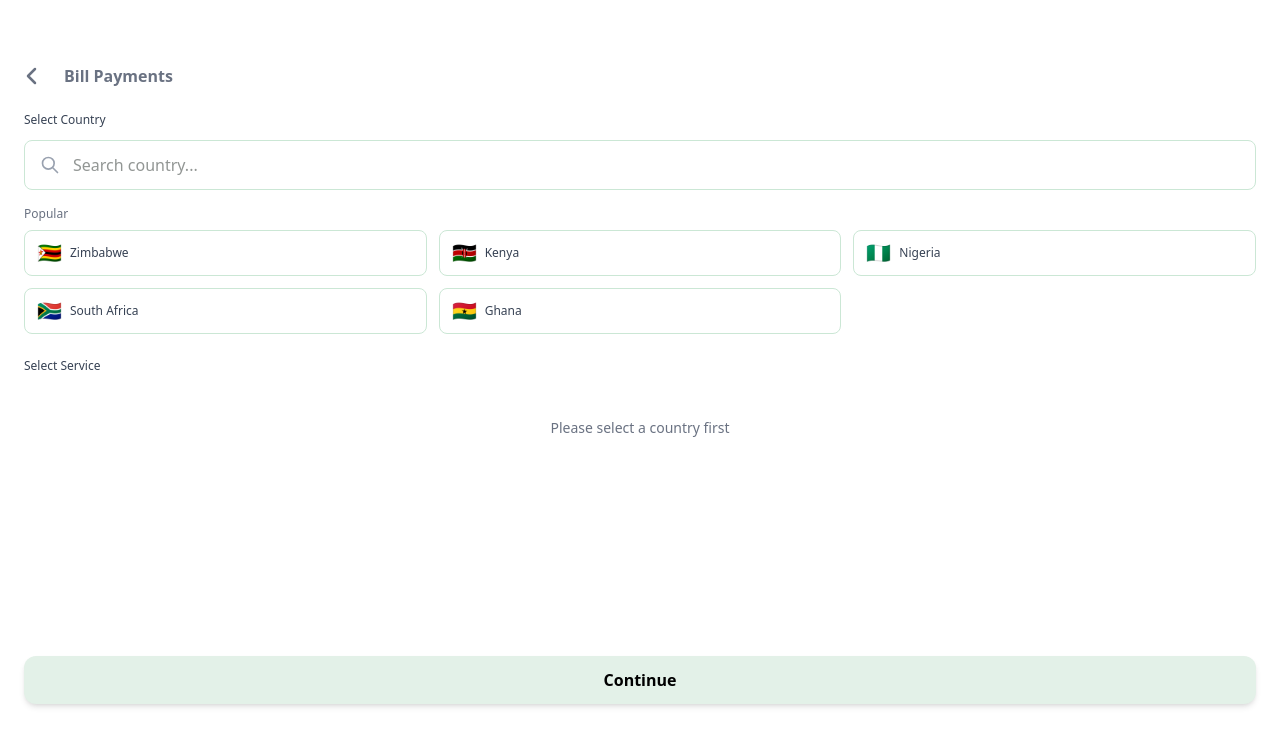
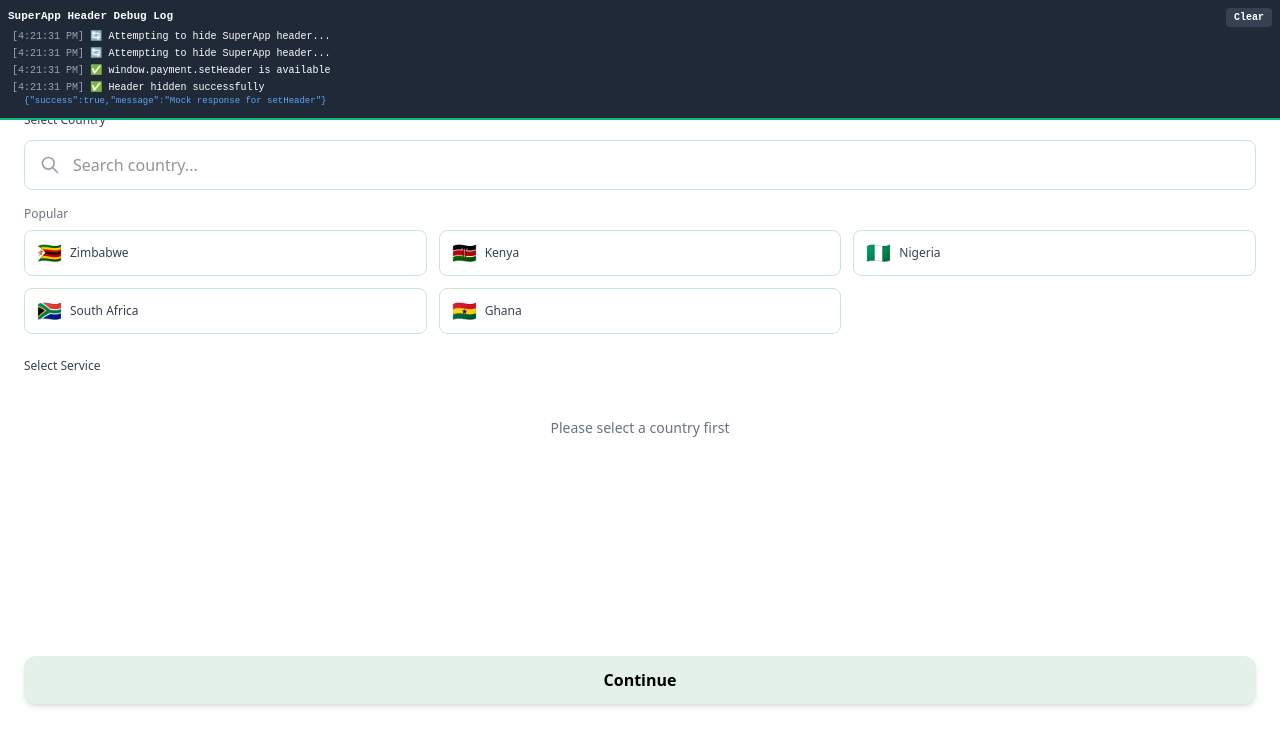
Before and after one commit to khomabhena/h5-bill-payments, a React (Vite) app: page / in a window 1280 px wide. Shown: the top 746 px of the page. Built offline with nearby package versions, Linux system fonts and the light colour scheme.

Commit message:
Add visible debug log overlay for SuperApp header control diagnostics

```diff
--- a/src/App.jsx
+++ b/src/App.jsx
@@ -1,4 +1,4 @@
-import React, { useEffect } from 'react';
+import React, { useEffect, useState } from 'react';
 import { BrowserRouter as Router, Routes, Route } from 'react-router-dom';
 import CountryServiceSelection from './pages/CountryServiceSelection';
 import ProviderSelection from './pages/ProviderSelection';
@@ -8,9 +8,13 @@ import Payment from './pages/Payment';
 import Confirmation from './pages/Confirmation';
 
 function App() {
+  const [headerDebugLog, setHeaderDebugLog] = useState([]);
+
   // Hide SuperApp header for the entire app (user will use their own navigation)
   // Using the same approach as the airtime app: hasTitleBar: false
   useEffect(() => {
+    setHeaderDebugLog(prev => [...prev, { time: new Date().toLocaleTimeString(), msg: '🔄 Attempting to hide SuperApp header...' }]);
+
     // Add a small delay to ensure SDK is loaded
     const timer = setTimeout(() => {
       const setHeaderRequest = {
@@ -18,15 +22,20 @@ function App() {
       };
 
       if (window.payment && typeof window.payment.setHeader === 'function') {
+        setHeaderDebugLog(prev => [...prev, { time: new Date().toLocaleTimeString(), msg: '✅ window.payment.setHeader is available' }]);
+
         window.payment
           .setHeader(setHeaderRequest)
           .then(res => {
+            setHeaderDebugLog(prev => [...prev, { time: new Date().toLocaleTimeString(), msg: '✅ Header hidden successfully', data: res }]);
             console.log('✅ Header hidden successfully', res);
           })
           .catch(error => {
+            setHeaderDebugLog(prev => [...prev, { time: new Date().toLocaleTimeString(), msg: '❌ Failed to hide header', data: error }]);
             console.error('❌ Failed to hide header', error);
           });
       } else {
+        setHeaderDebugLog(prev => [...prev, { time: new Date().toLocaleTimeString(), msg: '⚠️ window.payment.setHeader not available - SuperApp SDK may not be loaded' }]);
         console.warn('⚠️ window.payment.setHeader not available - SuperApp SDK may not be loaded');
       }
     }, 100);
@@ -35,6 +44,55 @@ function App() {
   }, []);
 
   return (
+    <>
+      {/* Debug Log Overlay */}
+      {headerDebugLog.length > 0 && (
+        <div style={{
+          position: 'fixed',
+          top: 0,
+          left: 0,
+          right: 0,
+          backgroundColor: '#1f2937',
+          color: 'white',
+          padding: '8px',
+          fontSize: '10px',
+          fontFamily: 'monospace',
+          zIndex: 9999,
+          maxHeight: '120px',
+          overflowY: 'auto',
+          borderBottom: '2px solid #10b981'
+        }}>
+          <div style={{ fontWeight: 'bold', marginBottom: '4px', fontSize: '11px' }}>
+            SuperApp Header Debug Log
+            <button
+              onClick={() => setHeaderDebugLog([])}
+              style={{
+                float: 'right',
+                background: '#374151',
+                border: 'none',
+                color: 'white',
+                padding: '2px 8px',
+                borderRadius: '4px',
+                fontSize: '10px',
+                cursor: 'pointer'
+              }}
+            >
+              Clear
+            </button>
+          </div>
+          {headerDebugLog.map((log, idx) => (
+            <div key={idx} style={{ marginBottom: '2px', paddingLeft: '4px' }}>
+              <span style={{ color: '#9ca3af' }}>[{log.time}]</span> {log.msg}
+              {log.data && (
+                <div style={{ marginLeft: '12px', color: '#60a5fa', fontSize: '9px' }}>
+                  {JSON.stringify(log.data)}
+                </div>
+              )}
+            </div>
+          ))}
+        </div>
+      )}
+
       <Router>
         <Routes>
           <Route path="/" element={<CountryServiceSelection />} />
@@ -45,6 +103,7 @@ function App() {
           <Route path="/confirmation" element={<Confirmation />} />
         </Routes>
       </Router>
+    </>
   );
 }
 
```
Lines whose indentation alone changed are shown as unchanged.
